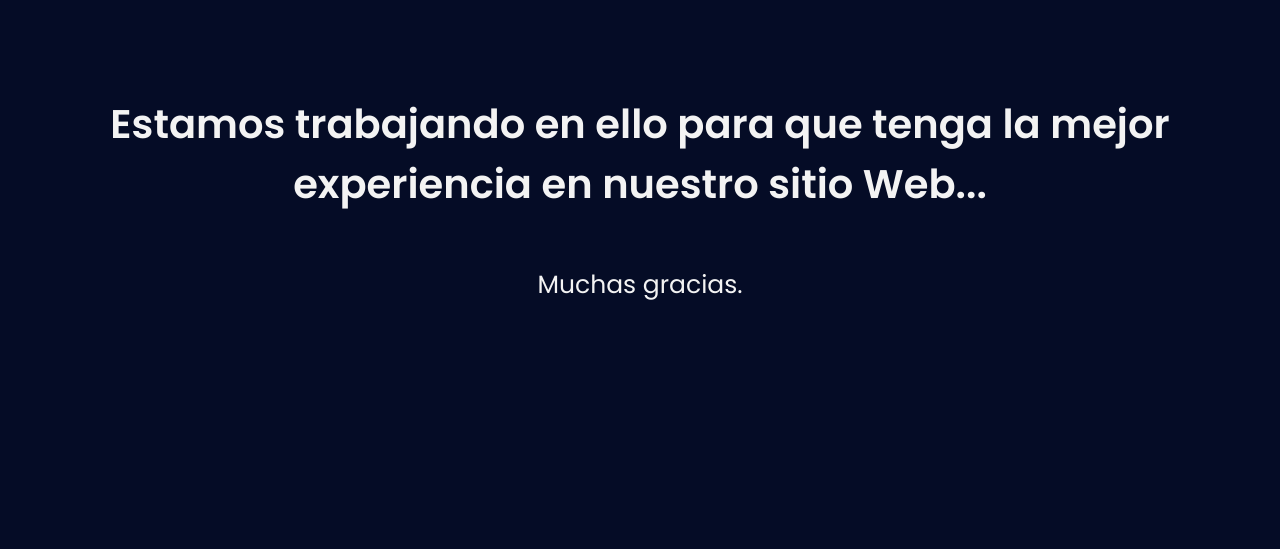
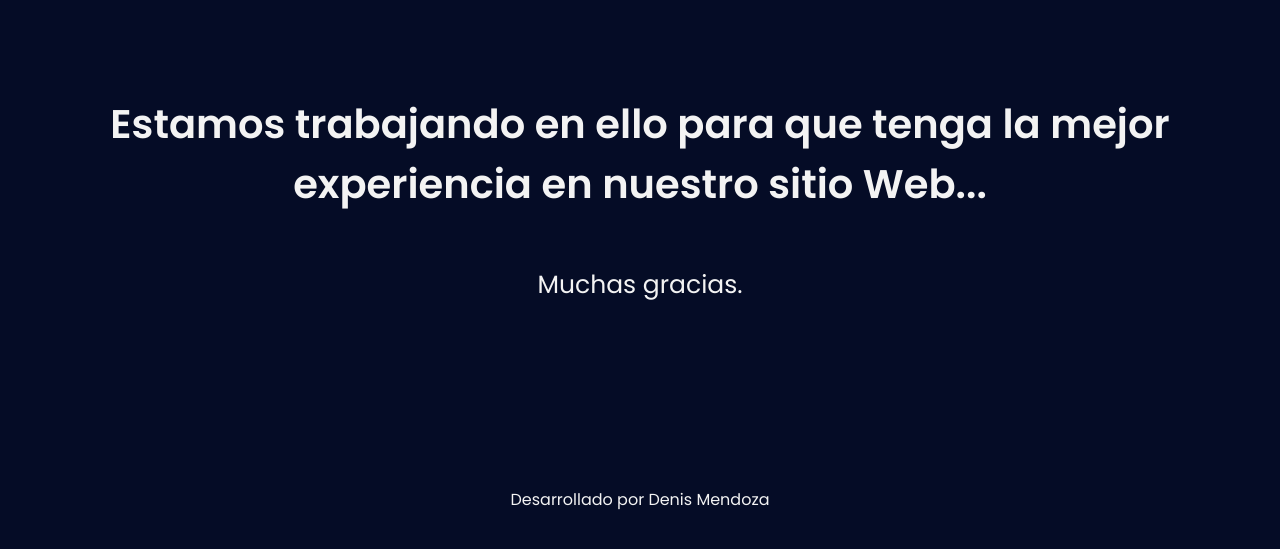
Before and after one commit to denismendo/tienda, a plain HTML site: page index.html in a window 1280 px wide. Shown: the part 131-680 px from the top of the page. Drawn offline with Linux system fonts and the light colour scheme.

Commit message:
Segunda actualizacion de la web

```diff
--- a/index.html
+++ b/index.html
@@ -18,6 +18,9 @@
 			<p>Muchas gracias.</p>
 		</div>
 	</div>
+	<footer class="footer">
+		<p>Desarrollado por <a class="link" href="https://denismendoza.com">Denis Mendoza</a></p>
+	</footer>
 	<script src="script.js"></script>
 </body>
 </html>
--- a/style.css
+++ b/style.css
@@ -34,6 +34,18 @@ body{
 	font-weight: bold;
 }
 
+.footer{
+	color: #f3f3f3;
+
+}
+.footer p{
+	text-align: center;
+}
+.link{
+		text-decoration: none;
+		color: #f3f3f3;
+}
+
 @media(max-width:  720px){
 	.presentacion{
 		font-size: 15px;
```
